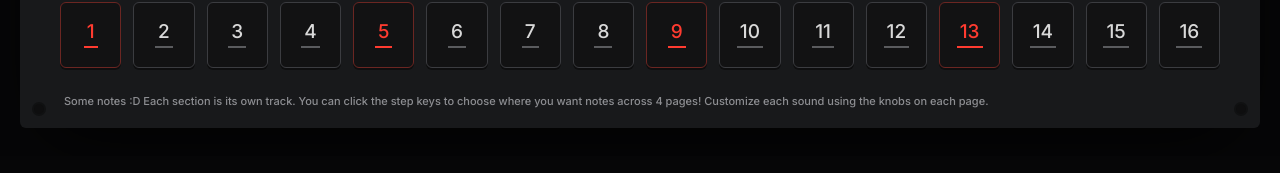
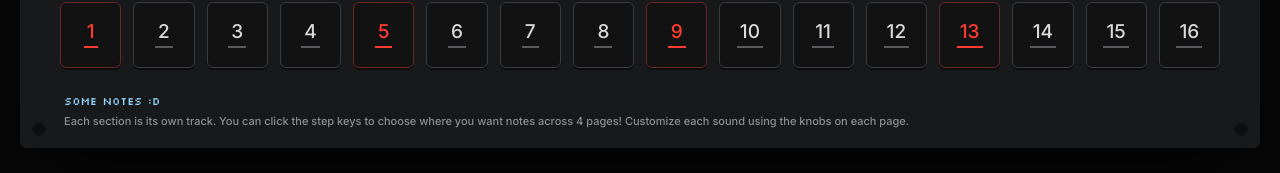
Before and after one commit to jrcagan/junecagan.dev, a React (Vite) app: page / in a window 1280 px wide. Shown: the part 888-1061 px from the top of the page. Built offline with nearby package versions, Linux system fonts and the light colour scheme; no server answers.

Commit message:
Give the footer notes a heading

```diff
--- a/src/App.tsx
+++ b/src/App.tsx
@@ -355,8 +355,9 @@ export default function App() {
       </div>
 
       <footer className="foot">
+        <h2 className="foot-title">Some notes :D</h2>
         <span>
-          Some notes :D Each section is its own track. You can click the step keys to choose where you want notes across {PAGES} pages! Customize each sound using the knobs on each page{shared ? ', and your changes to the sounds and pattern will stay for the next visitor!' : '.'}
+          Each section is its own track. You can click the step keys to choose where you want notes across {PAGES} pages! Customize each sound using the knobs on each page{shared ? ', and your changes to the sounds and pattern will stay for the next visitor!' : '.'}
         </span>
       </footer>
     </main>
--- a/src/styles.css
+++ b/src/styles.css
@@ -811,6 +811,15 @@ a {
   font-weight: 500;
   color: var(--print-dim);
 }
+.foot-title {
+  flex-basis: 100%;
+  margin: 0;
+  font-family: var(--pixel);
+  font-size: 11px;
+  font-weight: 400;
+  text-transform: uppercase;
+  color: var(--accent);
+}
 .foot b {
   color: var(--accent);
   font-weight: 600;
```
